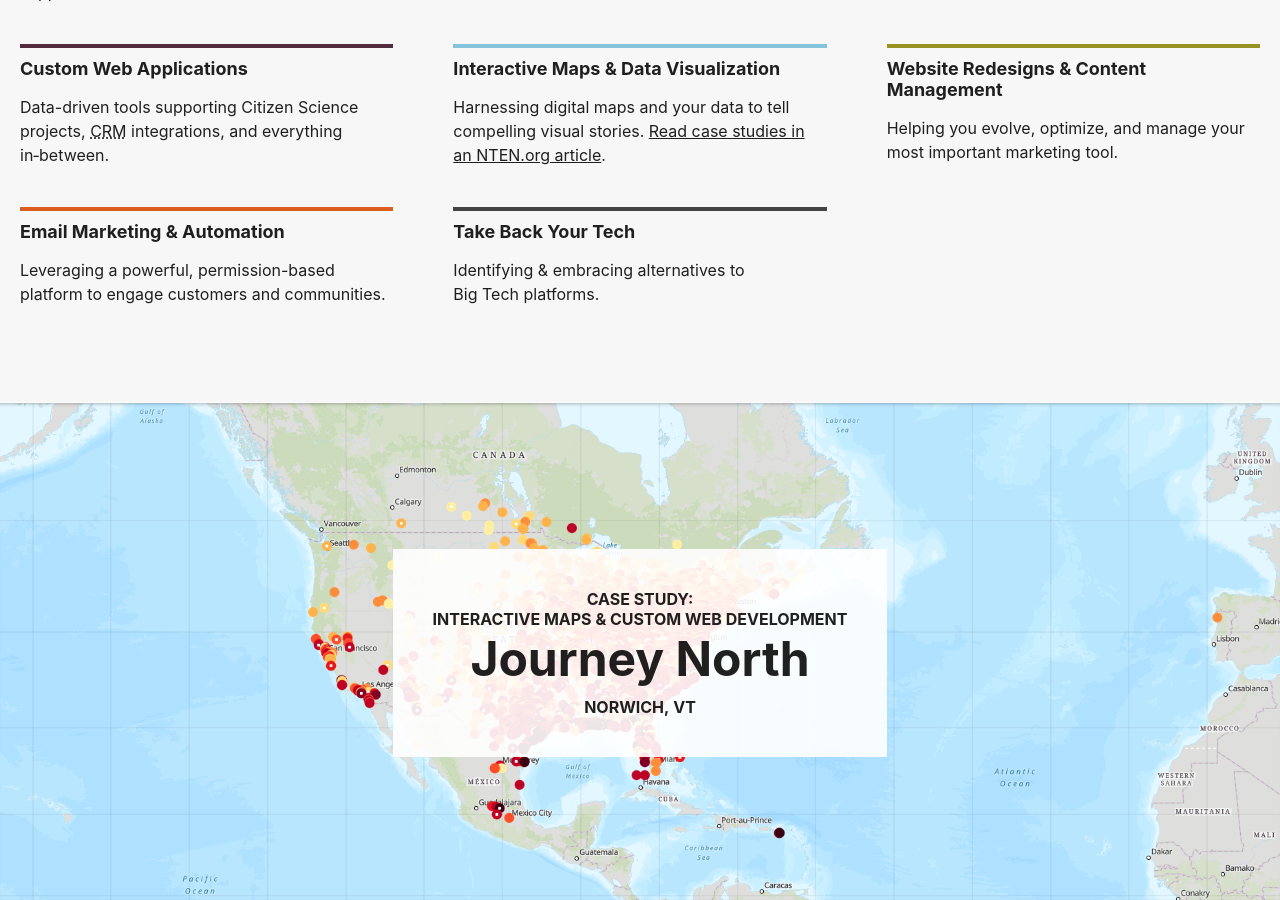
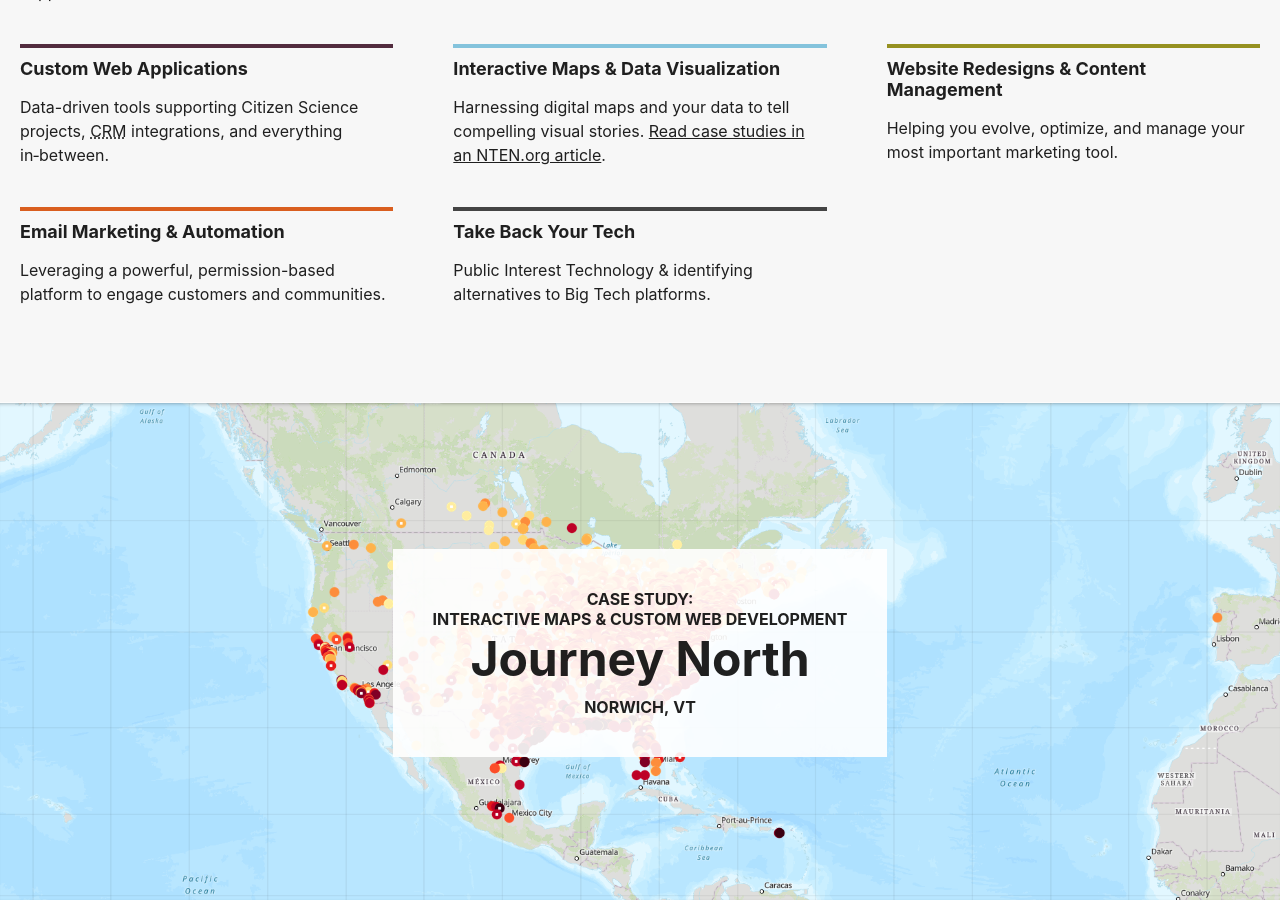
Before and after one commit to clearbold/clearbold.github.io, a Jekyll site: the page built from jn.html, in a window 1280 px wide and 900 px high, scrolled down 494 px. Built offline with Jekyll 4.4.1, drawn with Linux system fonts in a browser that asks for light colours.

Commit message:
Applying homepage updates to jn page

```diff
--- a/_layouts/jn.html
+++ b/_layouts/jn.html
@@ -73,7 +73,7 @@
                 </div>
                 <div class="card card-tech">
                     <h2>Take Back Your&nbsp;Tech</h2>
-                    <p>Identifying &amp; embracing alternatives to Big&nbsp;Tech&nbsp;platforms.</p>
+                    <p>Public Interest Technology &amp; identifying alternatives to Big&nbsp;Tech&nbsp;platforms.</p>
                 </div>
             </div>
         </section></div>
```
Also changed, not shown: 2 other files.
